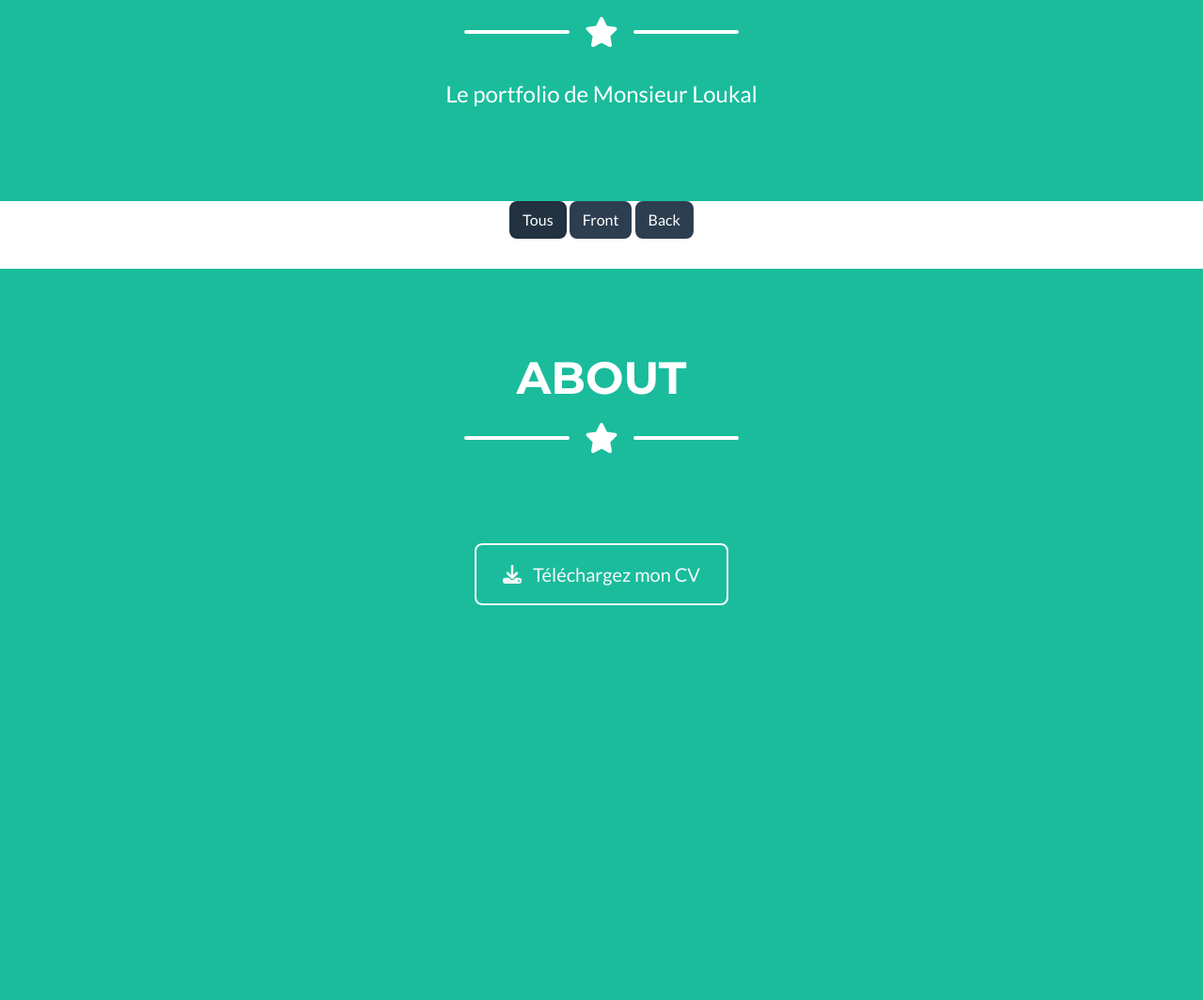
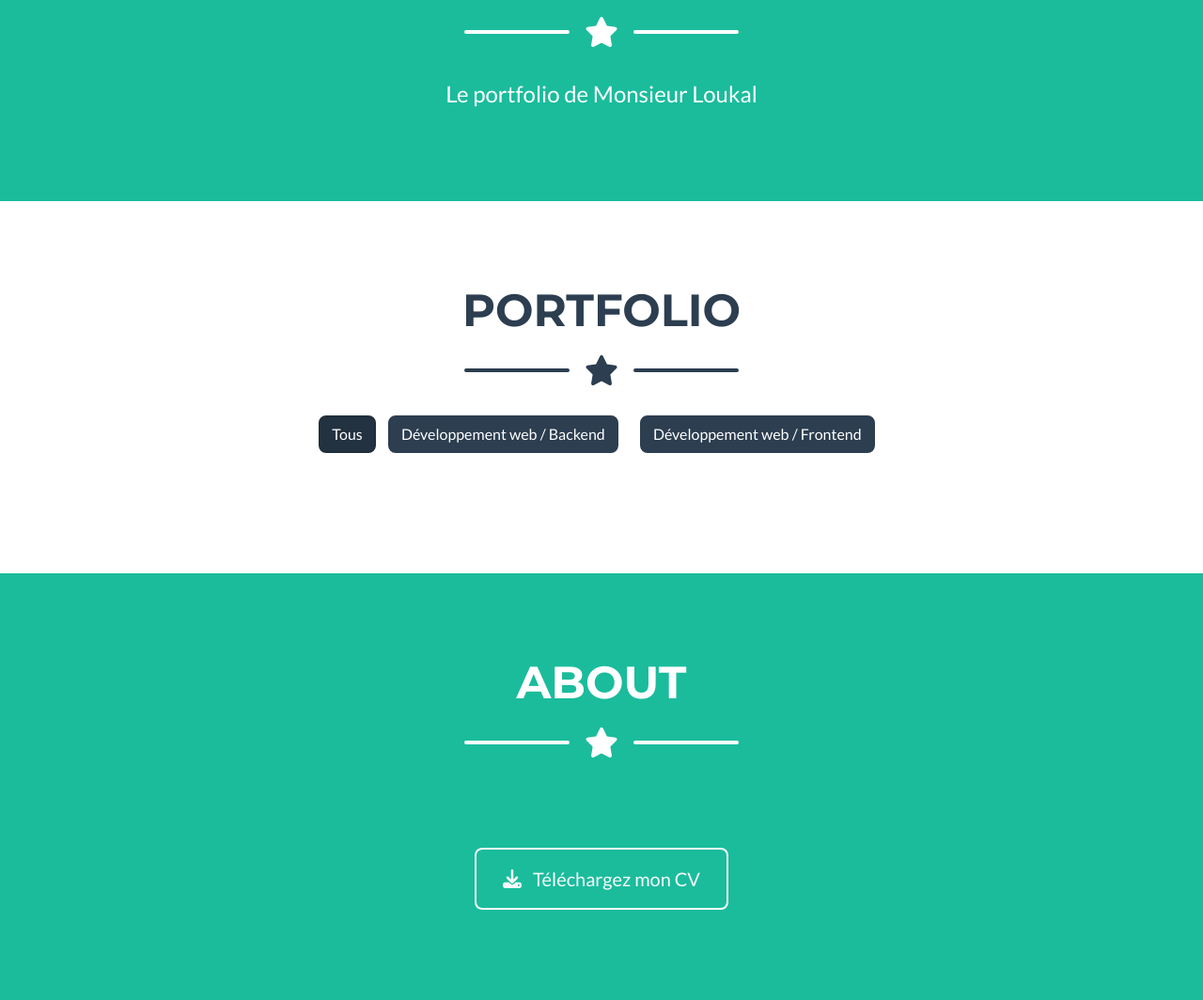
Before and after one commit to adellkl/Backoffice_Portfolio, a PHP site: page /Index.php in a window 1280 px wide. Shown: the part 617-1681 px from the top of the page at 94% size. Before the commit the page ends 1261 px from the top, so only its background shows below. Run offline with PHP 8.4, Linux system fonts and the light colour scheme; data that the repository does not hold is empty; some libraries are stand-ins or nearby versions.

Commit message:
version finale

```diff
--- a/Footer.php
+++ b/Footer.php
@@ -29,6 +29,7 @@
 
 
 
+
 </html>
 
 <script src="https://cdn.jsdelivr.net/npm/bootstrap@5.1.3/dist/js/bootstrap.bundle.min.js"></script>
--- a/package/package.json
+++ /dev/null
@@ -1,5 +0,0 @@
-{
-  "dependencies": {
-    "tailwindcss": "^3.3.1"
-  }
-}
--- a/section-portfolio.php
+++ b/section-portfolio.php
@@ -17,39 +17,9 @@
         type="text/css" />
     <!-- Core theme CSS (includes Bootstrap)-->
     <link href="css/styles.css" rel="stylesheet" />
-    <script src="https://code.jquery.com/jquery-3.2.1.slim.min.js"
-        integrity="sha384-KJ3o2DKtIkvYIK3UENzmM7KCkRr/rE9/Qpg6aAZGJwFDMVNA/GpGFF93hXpG5KkN"
-        crossorigin="anonymous"></script>
-    <script src="https://cdnjs.cloudflare.com/ajax/libs/popper.js/1.12.3/umd/popper.min.js"
-        integrity="sha384-vFJXuSJphROIrBnz7yo7oB41mKfc8JzQZiCq4NCceLEaO4IHwicKwpJf9c9IpFgh"
-        crossorigin="anonymous"></script>
-    <script src="https://maxcdn.bootstrapcdn.com/bootstrap/4.0.0-beta.2/js/bootstrap.min.js"
-        integrity="sha384-alpBpkh1PFOepccYVYDB4do5UnbKysX5WZXm3XxPqe5iKTfUKjNkCk9SaVuEZflJ"
-        crossorigin="anonymous"></script>
-
-    <script src="js/isotope.pkgd.min.js"></script>
 
 </head>
-<style>
-    .grid-item {
-        width: 25%;
-        padding: 10px;
-        margin: 10px;
-        color: white;
-    }
 
-    .flower {
-        background: teal;
-    }
-
-    .bird {
-        background: salmon;
-    }
-
-    .fruit {
-        background: tomato;
-    }
-</style>
 
 
 <?php
@@ -72,19 +42,33 @@ $donnees = $req->fetchAll(PDO::FETCH_ASSOC);
 ?>
 
 
-<body>
+
+
+<section class="page-section portfolio" id="portfolio">
+    <div class="container">
+        <h2 class="page-section-heading text-center text-uppercase text-secondary mb-0">Portfolio</h2>
+        <!-- Icon Divider-->
+        <div class="divider-custom">
+            <div class="divider-custom-line"></div>
+            <div class="divider-custom-icon">
+                <i class="fas fa-star"></i>
+            </div>
+            <div class="divider-custom-line"></div>
+        </div>
+
 
 
         <center>
             <div class="justify-content-center mb-2" role="group" aria-label="Filtrer les éléments">
-            <button type="button" class="btn btn-secondary btn-filter active" data-name="*">Tous</button>
-            <button type="button" class="btn btn-secondary btn-filter" data-name="dev—front">Front</button>
-            <button type="button" class="btn btn-secondary btn-filter" data-name="dev—back">Back</button>
+                <button type="button" class="btn btn-secondary btn-filter active" data-name="all">Tous</button>
+                <button type="button" class="btn btn-secondary btn-filter" data-name="Developpement web / Backend"
+                    style="margin-left: 10px; margin-right: 10px;">Développement web / Backend</button>
+                <button type="button" class="btn btn-secondary btn-filter" data-name="Developpement web / Frontend"
+                    style="margin-left: 10px; margin-right: 10px;">Développement web / Frontend</button>
             </div>
-    </center>
+        </center> <br>
 
 
-    <br>
         <div class="row justify-content-center portfolio-items">
             <?php foreach ($donnees as $donnee): ?>
                 <div class="col-md-6 col-lg-4 mb-5 portfolio-item" data-name="<?= $donnee['categorie'] ?>">
@@ -101,9 +85,6 @@ $donnees = $req->fetchAll(PDO::FETCH_ASSOC);
                 </div>
             <?php endforeach; ?>
         </div>
-
-
-
 
 
         <!-- Portfolio Modal -->
@@ -136,7 +117,8 @@ $donnees = $req->fetchAll(PDO::FETCH_ASSOC);
                                             <div class="divider-custom-line"></div>
                                         </div>
                                         <!-- Portfolio Modal - Image-->
-                                    <img class="img-fluid rounded mb-5" src="assets/img/portfolio/<?= $donnee['image'] ?>"
+                                        <img class="img-fluid rounded mb-5"
+                                            src="assets/img/portfolio/<?= $donnee['image'] ?>"
                                             alt="<?= $donnee['titre'] ?>" />
                                         <!-- Portfolio Modal - Text-->
                                         <p class="mb-4">
@@ -158,26 +140,7 @@ $donnees = $req->fetchAll(PDO::FETCH_ASSOC);
     </div>
 
 </section>
-    <script>
-        var $grid = $(".grid").isotope({
-            itemSelector: ".grid-item",
-            layoutMode: "fitRows",
-            getSortData: {
-                name: function (element) {
-                    return $(element).text();
-                },
-            },
-        });
-        $(".filter button").on("click", function () {
-            var value = $(this).attr("data-name");
-            $grid.isotope({
-                filter: value,
-            });
-            $(".filter button").removeClass("active");
-            $(this).addClass("active");
-        });
-    </script>
 
-</body>
+
 
 <script src="https://cdn.jsdelivr.net/npm/bootstrap@5.1.3/dist/js/bootstrap.bundle.min.js"></script>
```
Also changed, not shown: package/package-lock.json (deleted). Lines whose indentation alone changed are shown as unchanged.
